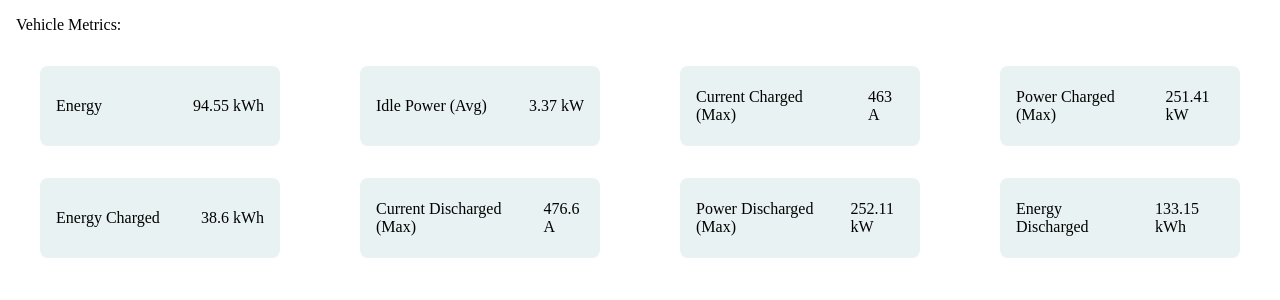
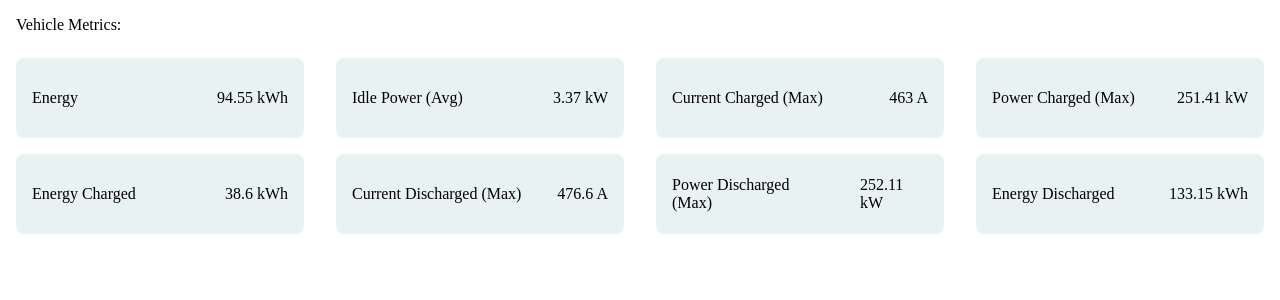
Before and after one commit to mohsenpour/vehicle-dashboard, a React (Create React App) app: page / in a window 1280 px wide. Shown: the top 300 px of the page. Built offline with nearby package versions, Linux system fonts and the light colour scheme.

Commit message:
Add responsive styling

```diff
--- a/src/index.css
+++ b/src/index.css
@@ -5,9 +5,8 @@
 /* Badges */
 .badge {
   display: flex;
-  width: 15rem;
   height: 5rem;
-  margin: 1rem;
+  margin: 0.5rem 1rem;
   justify-content: space-between;
   align-items: center;
   border-radius: 0.5rem;
@@ -24,8 +23,20 @@
 
 /* BadgeLists */
 .badge-list {
-  display: grid;
-  grid-template-columns: repeat(4, 1fr);
-  justify-items: center;
-  align-items: center;
+  display: flex;
+  flex-direction: column;
 }
+
+@media screen and (min-width: 1024px) and (max-width: 1200px) {
+  .badge-list {
+    display: grid;
+    grid-template-columns: repeat(2, 1fr);
+  }
+}
+
+@media screen and (min-width: 1200px) {
+  .badge-list {
+    display: grid;
+    grid-template-columns: repeat(4, 1fr);
+  }
+}
```
